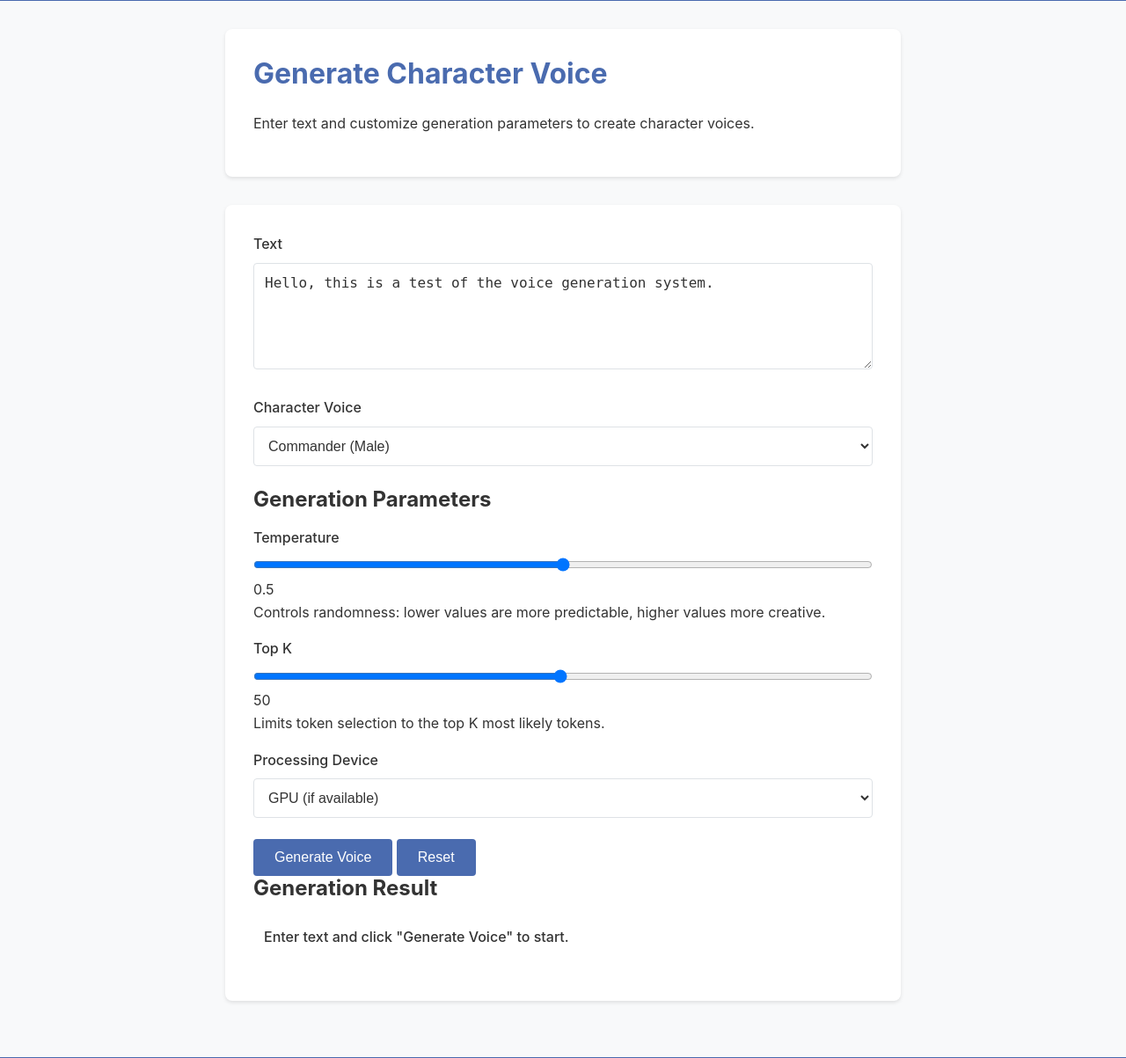
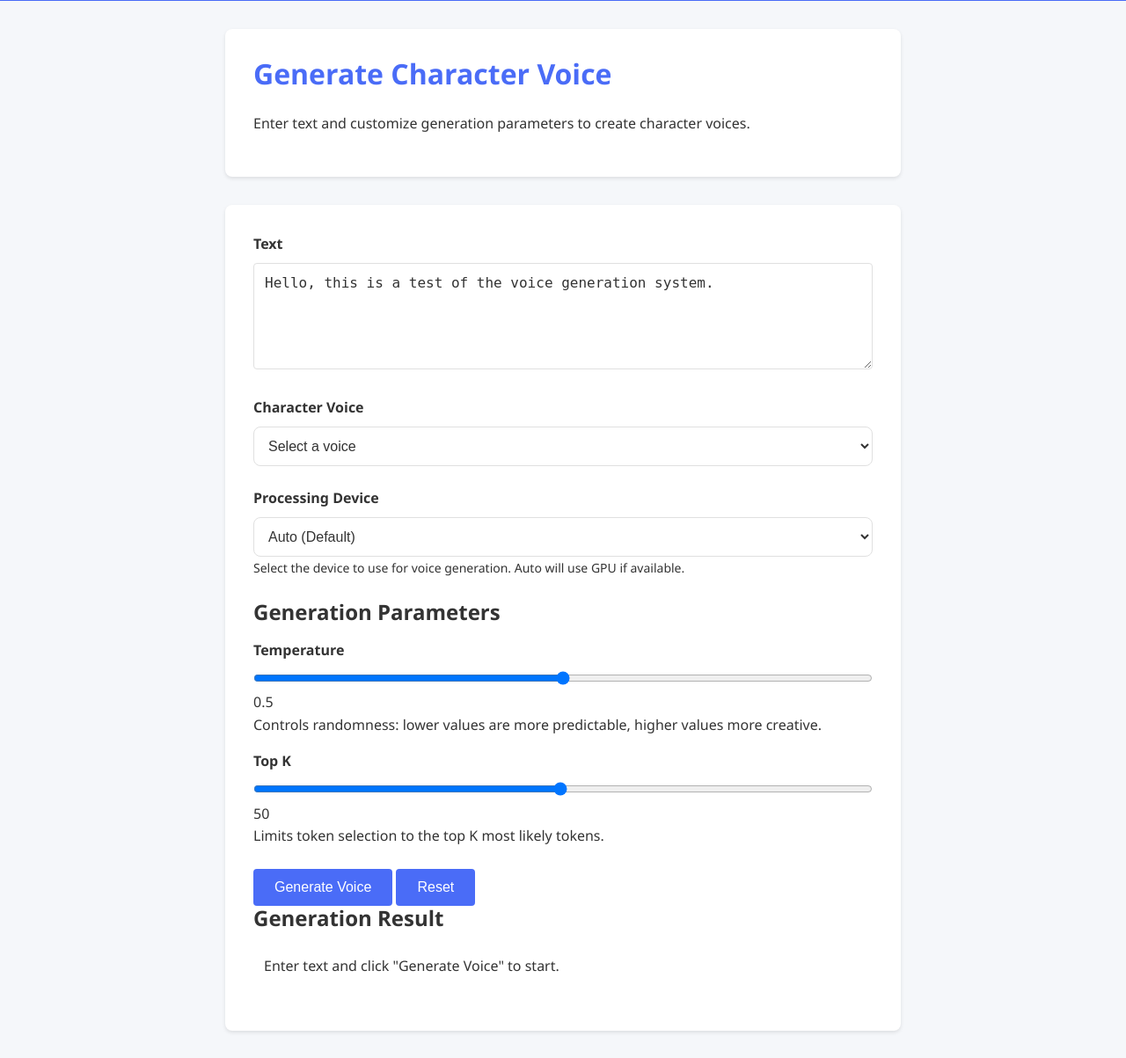
Before and after one commit to toddllm/echoforge, a FastAPI app: page /generate in a window 1280 px wide. Shown: the part 428-1631 px from the top of the page at 88% size. Run offline with FastAPI, Linux system fonts and the light colour scheme; parts of the project's set-up code (start-up, migrations or seed data) failed here and were passed over.

Commit message:
Add device selection for voice generation

```diff
--- a/static/css/styles.css
+++ b/static/css/styles.css
@@ -4,35 +4,52 @@
  * Supports both light and dark modes
  */
 
-/* Base styles and reset */
+/* Add CSS variables for light and dark mode */
 :root {
-    /* Light theme variables */
-    --primary-color: #4a6baf;
-    --primary-dark: #3a7bc8;
+    /* Light mode (default) */
+    --bg-color: #f5f7fa;
+    --card-bg: #ffffff;
+    --text-color: #333333;
+    --text-secondary: #666666;
+    --border-color: #e0e0e0;
+    --input-bg: #ffffff;
+    --hover-color: #f0f0f0;
+    --primary-color: #4a6cf7;
+    --primary-dark: #3a5ce5;
     --secondary-color: #6c757d;
+    --secondary-dark: #5a6268;
+    --accent-color: #ff6b6b;
     --success-color: #28a745;
+    --error-color: #dc3545;
     --warning-color: #ffc107;
-    --danger-color: #dc3545;
     --light-color: #f8f9fa;
     --dark-color: #343a40;
-    --text-color: #333;
     --background-color: #f8f9fa;
     --card-background: #ffffff;
-    --border-color: #dee2e6;
     --border-radius: 6px;
     --box-shadow: 0 4px 6px rgba(0, 0, 0, 0.1);
     --transition: all 0.3s ease;
 }
 
-/* Dark theme variables */
-html[data-theme="dark"] {
-    --primary-color: #5d7fc9;
-    --primary-dark: #4a6baf;
-    --secondary-color: #8c959d;
-    --text-color: #e1e1e1;
+/* Dark mode */
+[data-theme="dark"] {
+    --bg-color: #1a1a2e;
+    --card-bg: #252541;
+    --text-color: #e6e6e6;
+    --text-secondary: #b0b0b0;
+    --border-color: #444444;
+    --input-bg: #333355;
+    --hover-color: #333355;
+    --primary-color: #6a8af7;
+    --primary-dark: #5a7ae5;
+    --secondary-color: #8c97ad;
+    --secondary-dark: #7a8798;
+    --accent-color: #ff8b8b;
+    --success-color: #48c774;
+    --error-color: #f14668;
+    --warning-color: #ffdd57;
     --background-color: #1a1a1a;
     --card-background: #2a2a2a;
-    --border-color: #444;
     --box-shadow: 0 4px 6px rgba(0, 0, 0, 0.3);
 }
 
@@ -43,13 +60,13 @@ html[data-theme="dark"] {
 }
 
 body {
-    font-family: -apple-system, BlinkMacSystemFont, "Segoe UI", Roboto, Oxygen,
-        Ubuntu, Cantarell, "Open Sans", "Helvetica Neue", sans-serif;
+    font-family: 'Segoe UI', Tahoma, Geneva, Verdana, sans-serif;
     line-height: 1.6;
+    margin: 0;
+    padding: 0;
+    background-color: var(--bg-color);
     color: var(--text-color);
-    background-color: var(--background-color);
-    padding: 0;
-    transition: background-color 0.3s ease, color 0.3s ease;
+    transition: background-color 0.3s, color 0.3s;
 }
 
 .container {
@@ -152,10 +169,49 @@ h2 {
     margin-bottom: 1.5rem;
 }
 
-label {
+.form-group label {
     display: block;
     margin-bottom: 0.5rem;
-    font-weight: 500;
+    font-weight: 600;
+}
+
+.form-group select.form-control {
+    width: 100%;
+    padding: 0.75rem;
+    border-radius: 0.5rem;
+    border: 1px solid var(--border-color);
+    background-color: var(--input-bg);
+    color: var(--text-color);
+    font-size: 1rem;
+    transition: border-color 0.2s, box-shadow 0.2s;
+}
+
+.form-group select.form-control:focus {
+    border-color: var(--primary-color);
+    box-shadow: 0 0 0 2px rgba(var(--primary-rgb), 0.25);
+    outline: none;
+}
+
+.form-group .form-text {
+    font-size: 0.875rem;
+    color: var(--text-muted);
+    margin-top: 0.25rem;
+}
+
+/* Ensure proper styling for dark mode */
+[data-theme="dark"] .form-group select.form-control {
+    background-color: var(--input-bg-dark);
+    border-color: var(--border-color-dark);
+    color: var(--text-color-light);
+}
+
+[data-theme="dark"] .form-group select.form-control:focus {
+    border-color: var(--primary-color);
+    box-shadow: 0 0 0 2px rgba(var(--primary-rgb), 0.4);
+}
+
+[data-theme="dark"] .form-group .form-text {
+    color: var(--text-muted-dark);
 }
 
 textarea, select {
--- a/static/js/main.js
+++ b/static/js/main.js
@@ -21,6 +21,7 @@ document.addEventListener('DOMContentLoaded', () => {
     const copyLinkBtn = document.getElementById('copy-link-btn');
     const themeToggle = document.getElementById('theme-toggle');
     const themeToggleIcon = document.getElementById('theme-toggle-icon');
+    const speakerSelect = document.getElementById('speaker_id');
 
     // Variables
     let currentTaskId = null;
@@ -36,6 +37,46 @@ document.addEventListener('DOMContentLoaded', () => {
 
     // Initialize theme from localStorage
     initTheme();
+
+    // Load available voices if on the generate page
+    if (speakerSelect) {
+        loadVoices();
+    }
+
+    // Load voices from API
+    async function loadVoices() {
+        try {
+            const response = await fetch('/api/voices');
+            if (!response.ok) {
+                throw new Error(`Server responded with status: ${response.status}`);
+            }
+
+            const voices = await response.json();
+
+            // Clear existing options except the placeholder
+            while (speakerSelect.options.length > 1) {
+                speakerSelect.remove(1);
+            }
+
+            // Add voice options
+            voices.forEach(voice => {
+                const option = document.createElement('option');
+                option.value = voice.speaker_id;
+                option.textContent = `${voice.name} (${voice.gender || 'Unknown'})`;
+                speakerSelect.appendChild(option);
+            });
+
+            // Enable the select
+            speakerSelect.disabled = false;
+        } catch (error) {
+            console.error('Error loading voices:', error);
+            // Add a fallback option if voices can't be loaded
+            const option = document.createElement('option');
+            option.value = "1";
+            option.textContent = "Default Voice";
+            speakerSelect.appendChild(option);
+        }
+    }
 
     // Theme functions
     function initTheme() {
@@ -98,7 +139,8 @@ document.addEventListener('DOMContentLoaded', () => {
             speaker_id: parseInt(formData.get('speaker_id')),
             temperature: parseFloat(formData.get('temperature')),
             top_k: parseInt(formData.get('top_k')),
-            style: formData.get('style')
+            style: formData.get('style') || 'default',
+            device: formData.get('device') || 'auto'
         };
 
         try {
--- a/templates/generate.html
+++ b/templates/generate.html
@@ -3,9 +3,10 @@
 <head>
     <meta charset="UTF-8">
     <meta name="viewport" content="width=device-width, initial-scale=1.0">
-    <title>Generate Voice - EchoForge</title>
+    <title>EchoForge - Voice Generation</title>
     <link rel="stylesheet" href="{{ url_for('static', path='/css/styles.css') }}">
     <link rel="icon" href="{{ url_for('static', path='/img/favicon.ico') }}" type="image/x-icon">
+    <script src="{{ url_for('static', path='/js/main.js') }}" defer></script>
 </head>
 <body>
     <header>
@@ -40,11 +41,21 @@
                     </div>
 
                     <div class="form-group">
-                        <label for="character-select">Character Voice</label>
-                        <select id="character-select" name="speaker_id">
-                            <option value="1">Commander (Male)</option>
-                            <option value="2">Scholar (Female)</option>
+                        <label for="speaker_id">Character Voice</label>
+                        <select id="speaker_id" name="speaker_id" class="form-control" required>
+                            <option value="" disabled selected>Select a voice</option>
+                            <!-- Voice options will be populated by JavaScript -->
                         </select>
+                    </div>
+
+                    <div class="form-group">
+                        <label for="device">Processing Device</label>
+                        <select id="device" name="device" class="form-control">
+                            <option value="auto">Auto (Default)</option>
+                            <option value="cuda">GPU (CUDA)</option>
+                            <option value="cpu">CPU</option>
+                        </select>
+                        <small class="form-text text-muted">Select the device to use for voice generation. Auto will use GPU if available.</small>
                     </div>
 
                     <div class="form-group parameters">
@@ -66,14 +77,6 @@
                                 <span class="parameter-value">50</span>
                             </div>
                             <p class="parameter-info">Limits token selection to the top K most likely tokens.</p>
-                        </div>
-
-                        <div class="parameter-group">
-                            <label for="device">Processing Device</label>
-                            <select id="device" name="device">
-                                <option value="cuda">GPU (if available)</option>
-                                <option value="cpu">CPU</option>
-                            </select>
                         </div>
                     </div>
 
@@ -139,7 +142,6 @@
         </div>
     </footer>
 
-    <script src="{{ url_for('static', path='/js/main.js') }}"></script>
     <script>
         document.addEventListener('DOMContentLoaded', function() {
             const form = document.getElementById('generation-form');
```
